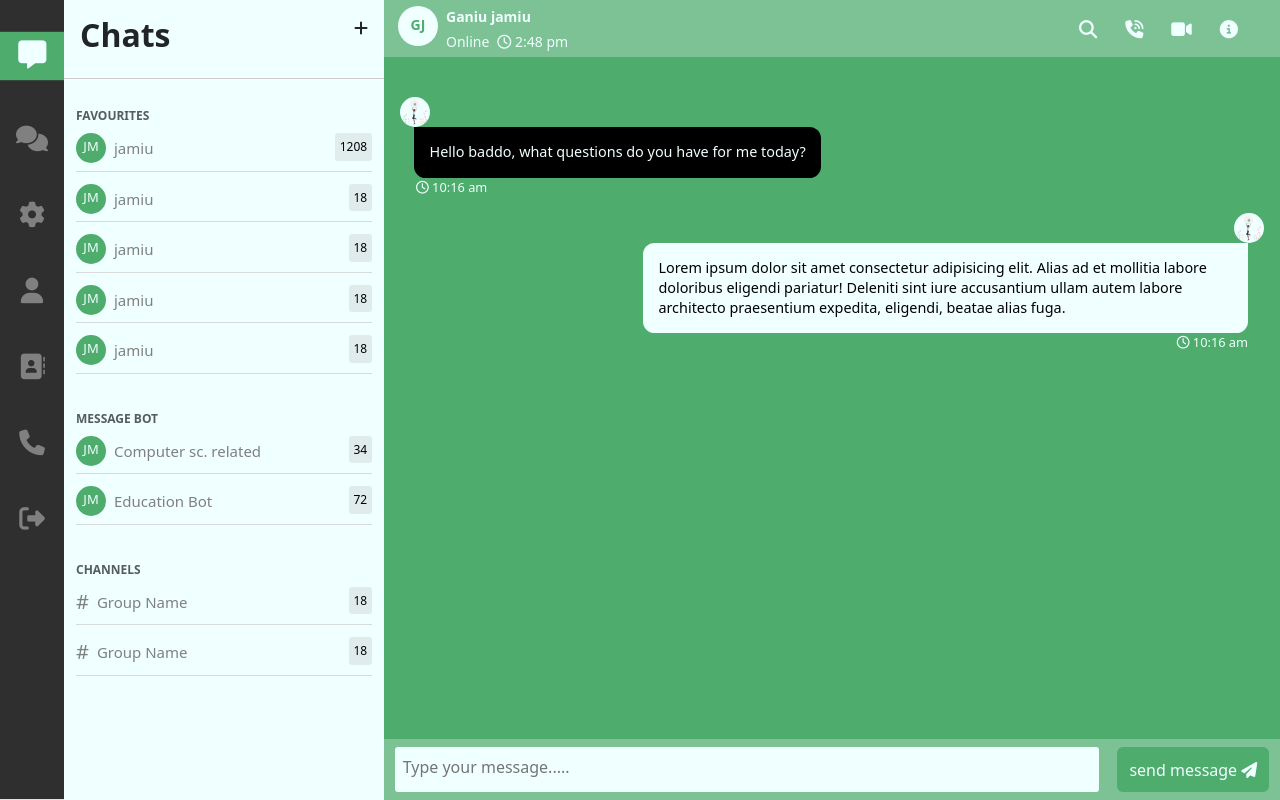
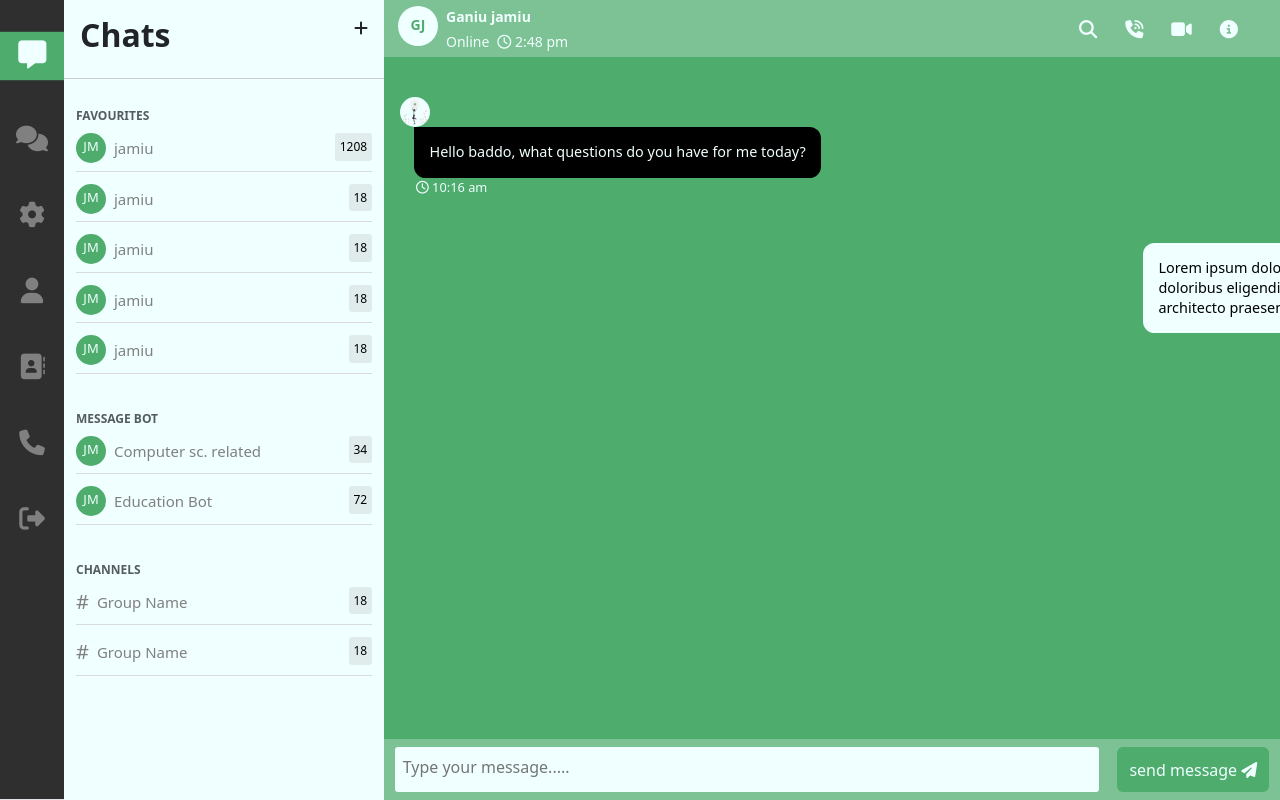
Before and after one commit to mario0070/Live-messaging-app, a React (Vite) app: page /dashboard in a window 1280 px wide. Built offline with nearby package versions, Linux system fonts and the light colour scheme.

Commit message:
styling adjustment

```diff
--- a/public/css/dashboard.css
+++ b/public/css/dashboard.css
@@ -190,13 +190,10 @@
 }
 
 .dashboard .chat_container .msg_body{
-    height: 80vh;
+    height: 85vh;
     overflow: scroll;
     padding: 1em;
     padding-bottom: 4em;
-}
-
-.testing{
 }
 
 .dashboard .chat_container .msg_body .time{
@@ -245,6 +242,12 @@
 
 .chat_container .wrap2{
     margin-left: 10em;
+    transform: translateX(500px);
+}
+
+.dashboard .chat_container .wrap2_tog{
+    transform: translateX(0px);
+    transition: .5s;
 }
 
 .chat_container .msgBody div ,.sentMsg .myMsg div{
@@ -438,9 +441,9 @@
     }
 
 
-    .dashboard .chat_container .msg_body{
+    /* .dashboard .chat_container .msg_body{
         height: 70vh;
-    }
+    } */
 
     .dashboard .chat_container{
         width: 70%;
@@ -507,30 +510,6 @@
     }
 }
 
-/* @media screen and (min-width: 375px){
-    .dashboard .chat_container .msg_body{
-        height: 80vh;
-    }
-}
-
-@media screen and (min-width: 390px){
-    .dashboard .chat_container .msg_body{
-        height: 80vh;
-    }
-}
-
-@media screen and (min-width: 412px){
-    .dashboard .chat_container .msg_body{
-        height: 80vh;
-    }
-}
-
-@media screen and (min-width: 1012px){
-    .dashboard .chat_container .msg_body{
-        height: 80vh;
-    }
-} */
-
 .dashboard .hide_user{
     width: 0%;
     overflow: hidden;
--- a/src/pages/dashboard.jsx
+++ b/src/pages/dashboard.jsx
@@ -30,7 +30,7 @@ export default function Dashboard() {
 
     const sendMsg = () => {
         $(".msg_body").append(`
-        <div class="wrap2 unique mt -2">
+        <div class="wrap2 unique mt-2">
         <p class='mb-0 msgIcon text-end mb-0'>
             <img src=${logo} alt="img" width=${30} />
         </p>
@@ -124,8 +124,10 @@ export default function Dashboard() {
     const slideNav = () => {
         var chat_container = document.querySelector(".chat_container")
         var users = document.querySelector(".users")
+        var wrap2 = document.querySelector(".wrap2")
         users.classList.toggle("hide_user");
         chat_container.classList.toggle("show_container");
+        wrap2.classList.toggle("wrap2_tog");
     }
 
     return (
```
